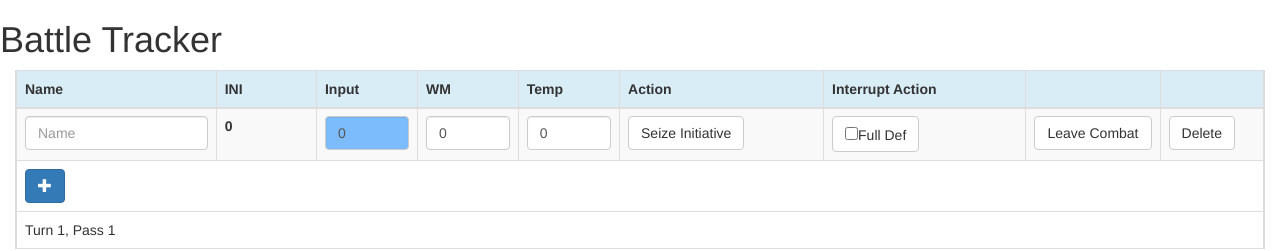
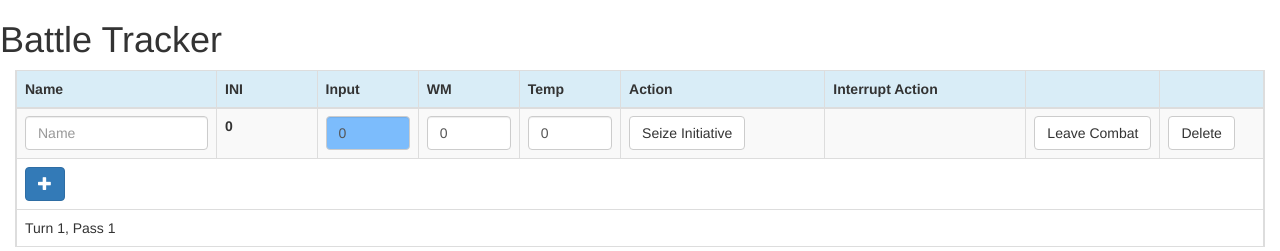
Before and after one commit to MerGatto/BattleTracker, an Angular app: page / in a window 1280 px wide. Shown: the top 251 px of the page. Built offline with nearby package versions, Linux system fonts and the light colour scheme; what ng2-validation would draw is missing.

Commit message:
Seize initative behavior

```diff
--- a/src/app/battle-tracker/battle-tracker.component.html
+++ b/src/app/battle-tracker/battle-tracker.component.html
@@ -49,7 +49,7 @@
             <input class="form-control input-md" name="tmp" type="number" (focus)="inp_Focus($event)" [(ngModel)]="p.iniChange">
           </td>
           <td>
-            <button type="button" class="btn btn-default" (click)="btnEdge_Click(p)" *ngIf="!p.edge && !started">
+            <button type="button" class="btn btn-default" (click)="btnEdge_Click(p)" *ngIf="!p.edge && (!started || (passEnded && getInitiative(p) > 10))">
               Seize Initiative
             </button>
             <button type="button" class="btn btn-default" (click)="btnAct_Click(p)" *ngIf="started && (p.status == 1 || p.status == 2)">
@@ -60,7 +60,7 @@
             </button>
           </td>
           <td>
-            <label class="btn btn-default" [class.active]="p.fullDefense">
+            <label class="btn btn-default" [class.active]="p.fullDefense" *ngIf="started">
               <input type="checkbox" [(ngModel)]="p.fullDefense">Full Def
             </label>
           </td>
```
